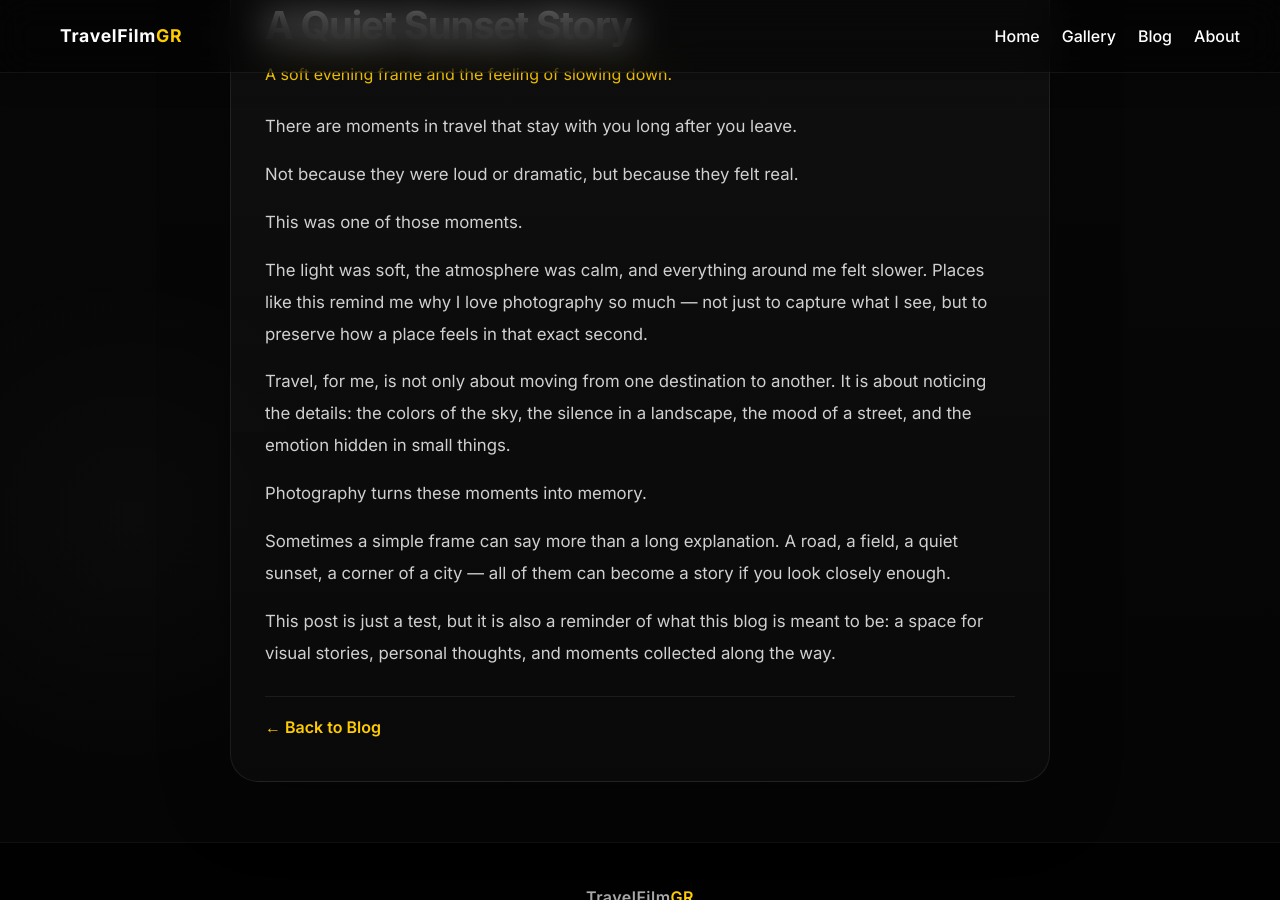
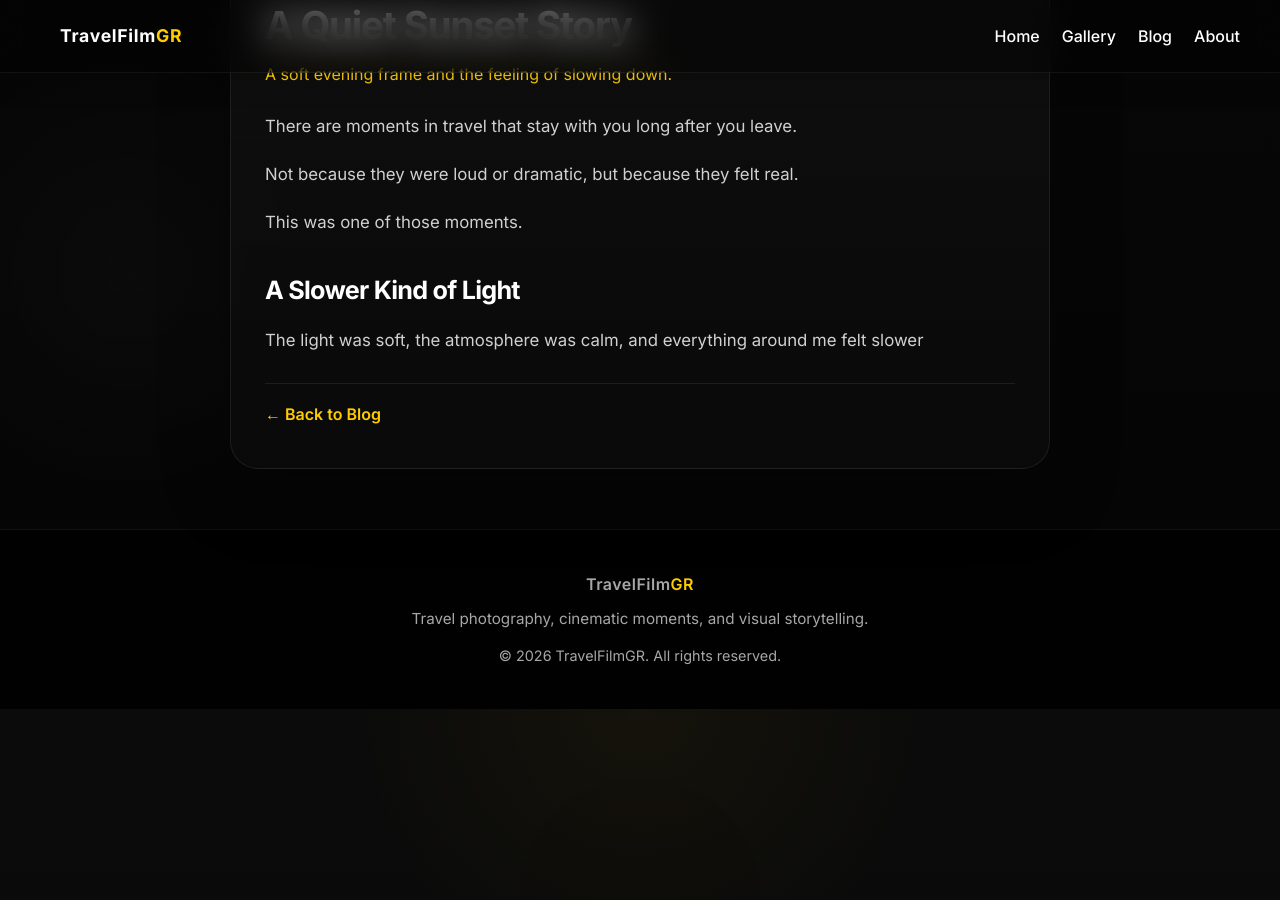
Before and after one commit to travelfilmgr/travelfilmgr.github.io, a Jekyll site: the page built from _posts/2026-04-04-test-post.md, in a window 1280 px wide and 900 px high, scrolled down 753 px. Built offline with Jekyll 4.4.1, drawn with Linux system fonts in a browser that asks for light colours; after the commit the page ends 1462 px from its top, so only the background shows below that.

Commit message:
Update 2026-04-04-test-post.md

```diff
--- a/_posts/2026-04-04-test-post.md
+++ b/_posts/2026-04-04-test-post.md
@@ -13,12 +13,6 @@ Not because they were loud or dramatic, but because they felt real.
 
 This was one of those moments.
 
-The light was soft, the atmosphere was calm, and everything around me felt slower. Places like this remind me why I love photography so much — not just to capture what I see, but to preserve how a place feels in that exact second.
+## A Slower Kind of Light
 
-Travel, for me, is not only about moving from one destination to another. It is about noticing the details: the colors of the sky, the silence in a landscape, the mood of a street, and the emotion hidden in small things.
-
-Photography turns these moments into memory.
-
-Sometimes a simple frame can say more than a long explanation. A road, a field, a quiet sunset, a corner of a city — all of them can become a story if you look closely enough.
-
-This post is just a test, but it is also a reminder of what this blog is meant to be: a space for visual stories, personal thoughts, and moments collected along the way.
+The light was soft, the atmosphere was calm, and everything around me felt slower
```
